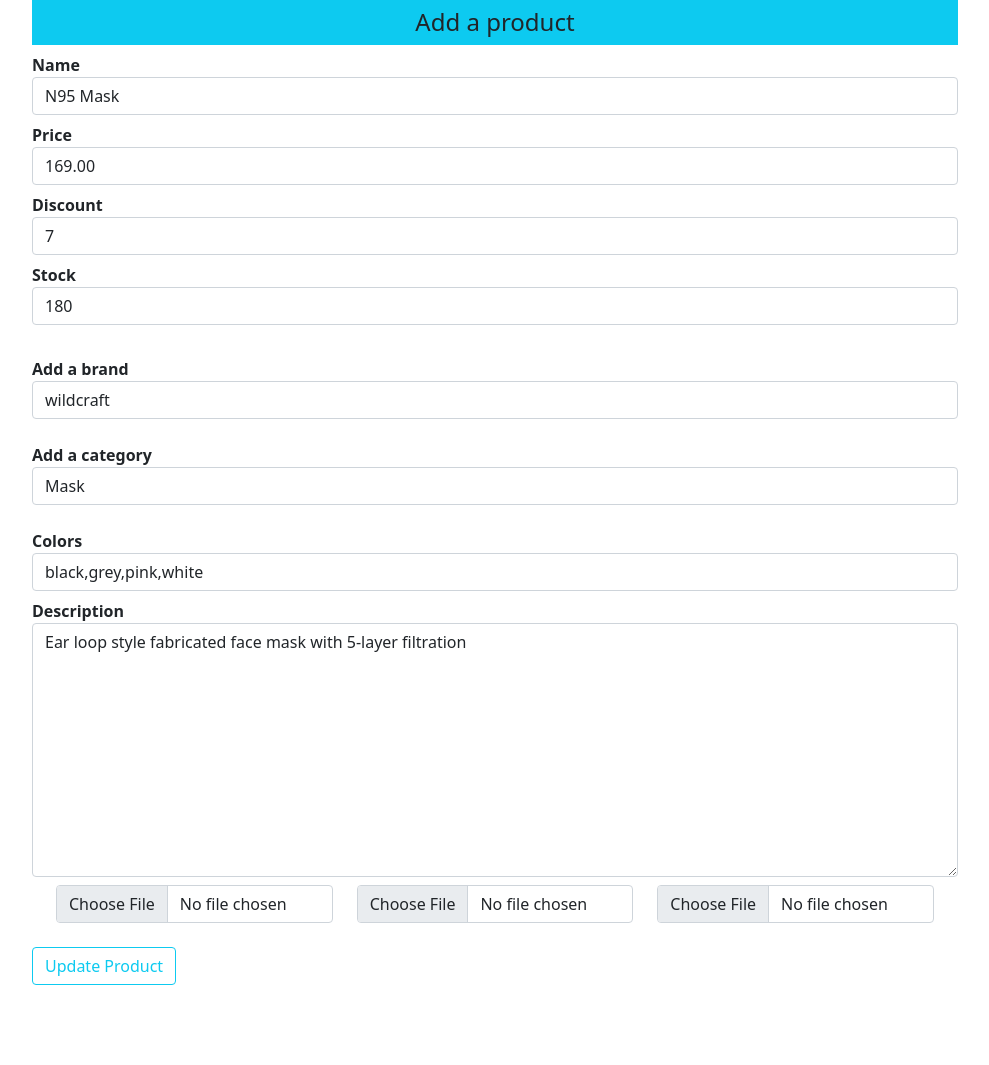
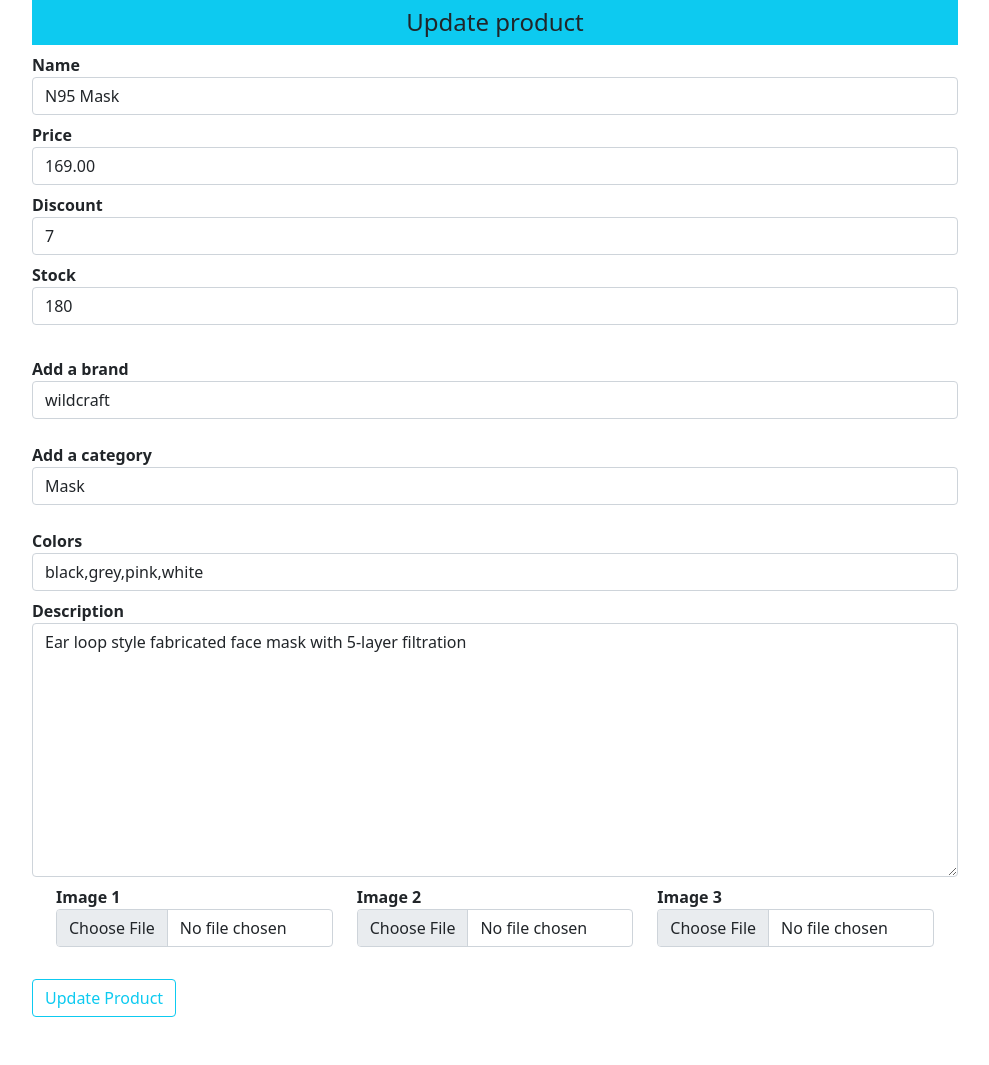
Before and after one commit to mahjabeen-a/CoviSafe, a Flask app: page /updateproduct/1 in a window 1280 px wide. Shown: the whole page, without its empty margins (145-1134 px from the left). Before the commit the page ends 985 px from the top, so only its background shows below. Run offline with Flask 2, Linux system fonts and the light colour scheme; data comes from the database, SQL or seed files in the repository; both versions use the stored data as it was after the commit; some libraries are stand-ins or nearby versions.

Commit message:
Delete files and update images

```diff
--- a/shop/admin/routes.py
+++ b/shop/admin/routes.py
@@ -1,11 +1,11 @@
-from flask import render_template,session, request, redirect, url_for, flash
+from flask import render_template, session, request, redirect, url_for, flash
 from shop import app, db, bcrypt
 from .forms import RegistrationForm, LoginForm
 from .models import User
 from shop.products.models import Addproduct, Brand, Category
 import os
 
-@app.route('/')
+@app.route('/admin')
 def admin():
     if 'email' not in session:
         flash('Please login first','danger')
--- a/shop/products/forms.py
+++ b/shop/products/forms.py
@@ -10,6 +10,6 @@ class Addproducts(Form):
     colors = StringField('Colors', [validators.DataRequired()])
     description = TextAreaField('Description', [validators.DataRequired()])
 
-    image_1 = FileField('Image 1', validators=[FileRequired(), FileAllowed(['jpg','png','gif','jpeg'], 'Images only please')])
-    image_2 = FileField('Image 2', validators=[FileRequired(), FileAllowed(['jpg','png','gif','jpeg'], 'Images only please')])
-    image_3 = FileField('Image 3', validators=[FileRequired(), FileAllowed(['jpg','png','gif','jpeg'], 'Images only please')])
+    image_1 = FileField('Image 1', validators=[FileAllowed(['jpg','png','gif','jpeg'], 'Images only please')])
+    image_2 = FileField('Image 2', validators=[FileAllowed(['jpg','png','gif','jpeg'], 'Images only please')])
+    image_3 = FileField('Image 3', validators=[FileAllowed(['jpg','png','gif','jpeg'], 'Images only please')])
--- a/shop/products/routes.py
+++ b/shop/products/routes.py
@@ -1,10 +1,10 @@
 #route functions for brand,product and category
 
-from flask import request,session,url_for,redirect,render_template,flash
-from shop import app,db,photos
-from .models import Brand,Category,Addproduct
+from flask import request, session, url_for, redirect, render_template, flash, current_app
+from shop import app, db, photos
+from .models import Brand, Category, Addproduct
 from .forms import Addproducts
-import secrets
+import secrets, os
 
 #adding the brand to the database
 @app.route('/addbrand',methods=['GET','POST'])
@@ -108,9 +108,28 @@ def updateproduct(id):
         product.category_id = category
         product.colors = form.colors.data
         product.desc = form.description.data
+        if request.files.get('image_1'):
+            try:
+                os.unlink(os.path.join(current_app.root_path, "static/images/" + product.image_1))
+                product.image_1 = photos.save(request.files.get('image_1'), name=secrets.token_hex(10) + ".")
+            except:
+                product.image_1 = photos.save(request.files.get('image_1'), name=secrets.token_hex(10) + ".")
+        if request.files.get('image_2'):
+            try:
+                os.unlink(os.path.join(current_app.root_path, "static/images/" + product.image_2))
+                product.image_2 = photos.save(request.files.get('image_2'), name=secrets.token_hex(10) + ".")
+            except:
+                product.image_2 = photos.save(request.files.get('image_2'), name=secrets.token_hex(10) + ".")
+        if request.files.get('image_3'):
+            try:
+                os.unlink(os.path.join(current_app.root_path, "static/images/" + product.image_3))
+                product.image_3 = photos.save(request.files.get('image_3'), name=secrets.token_hex(10) + ".")
+            except:
+                product.image_3 = photos.save(request.files.get('image_3'), name=secrets.token_hex(10) + ".")
         db.session.commit()
         flash(f'Your product has been updated','success')
         return redirect(url_for('admin'))
+
 
     form.name.data = product.name
     form.price.data = product.price
--- a/shop/templates/products/addproduct.html
+++ b/shop/templates/products/addproduct.html
@@ -44,9 +44,9 @@
                 </div>
                 <div class="container">
                     <div class="row">
-                        <div class="col-md-4">{{ render_field(form.image_1) }}</div>
-                        <div class="col-md-4">{{ render_field(form.image_2) }}</div>
-                        <div class="col-md-4">{{ render_field(form.image_3) }}</div>
+                        <div class="col-md-4">{{ render_field(form.image_1, class="form-control", required) }}</div>
+                        <div class="col-md-4">{{ render_field(form.image_2, class="form-control", required) }}</div>
+                        <div class="col-md-4">{{ render_field(form.image_3, class="form-control", required) }}</div>
                     </div>
                 </div>
                 <p><input type="submit" value="{% if getproduct %}Update {% else %}Add{% endif %} product" class="btn-outline-info">
--- a/shop/templates/products/updateproduct.html
+++ b/shop/templates/products/updateproduct.html
@@ -7,7 +7,7 @@
     <div class="row">
         <div class="col-md-1"></div>
             <div class="col-md-10">
-                <div class="text-center bg-info p-2 h4">Add a product</div>
+                <div class="text-center bg-info p-2 h4">Update product</div>
                 {% from "_formhelpers.html" import render_field %}
                 <form method="POST" enctype="multipart/form-data">
                 <div>
@@ -44,10 +44,9 @@
                 </div>
                 <div class="container">
                     <div class="row">
-                        <div class="col-md-4"><input type="file" name="image_1" class="form-control"></div>
-                        <div class="col-md-4"><input type="file" name="image_2" class="form-control"></div>
-                        <div class="col-md-4"><input type="file" name="image_3" class="form-control"></div>
-
+                        <div class="col-md-4">{{ render_field(form.image_1, class="form-control") }}</div>
+                        <div class="col-md-4">{{ render_field(form.image_2, class="form-control") }}</div>
+                        <div class="col-md-4">{{ render_field(form.image_3, class="form-control") }}</div>
                     </div>
                 </div>
                 <button type = "submit" class="btn btn-outline-info mt-4 mb-5"> Update Product</button>
```
Also changed, not shown: shop/covisafe.db, shop/static/images/1c0d7604bf140c284a3f.jpg (added), shop/static/images/723c240a9b11b1acdb44.jpg (deleted), shop/static/images/dac8549eb90e2451e302.jpg (added), shop/static/images/f02735f7342cb26d69f9.jpg (deleted).
